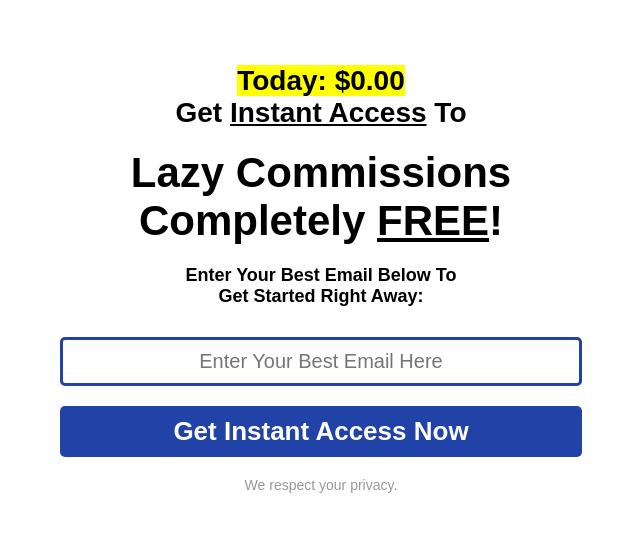
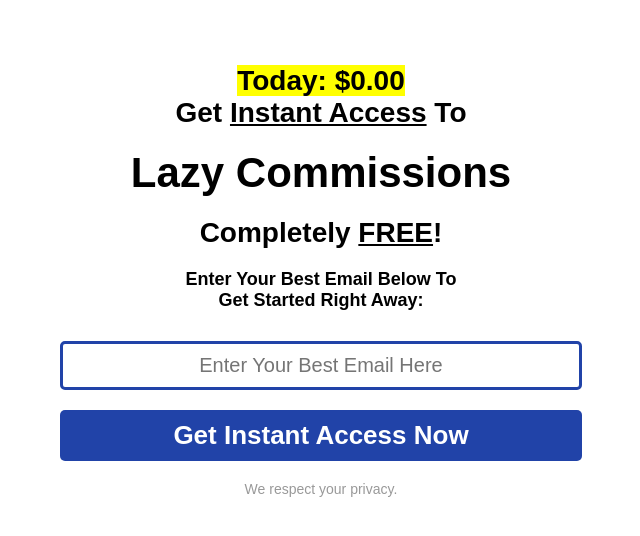
Before and after one commit to obdude/squeeze-page, a plain HTML site: page index.html in a window 1280 px wide. Shown: the whole page, without its empty margins (319-959 px from the left). Drawn offline with Linux system fonts and the light colour scheme.

Commit message:
Update index.html

```diff
--- a/index.html
+++ b/index.html
@@ -108,7 +108,8 @@
       <div class="innerbox">
         <div>
 		<div class="main-text"><span style="background-color: #FFFF00">Today: $0.00</span><br>Get <u>Instant Access</u> To</div>
-		<div class="heading">Lazy Commissions<br>Completely <u>FREE</u>!</div>
+		<div class="heading">Lazy Commissions</div>
+		<div class="main-text">Completely <u>FREE</u>!</div>
           <div class="sub-text">Enter Your Best Email Below To<br>Get Started Right Away:</div>
           <div>
             <form name="contact" action="/ty.html" data-netlify="true">
```
